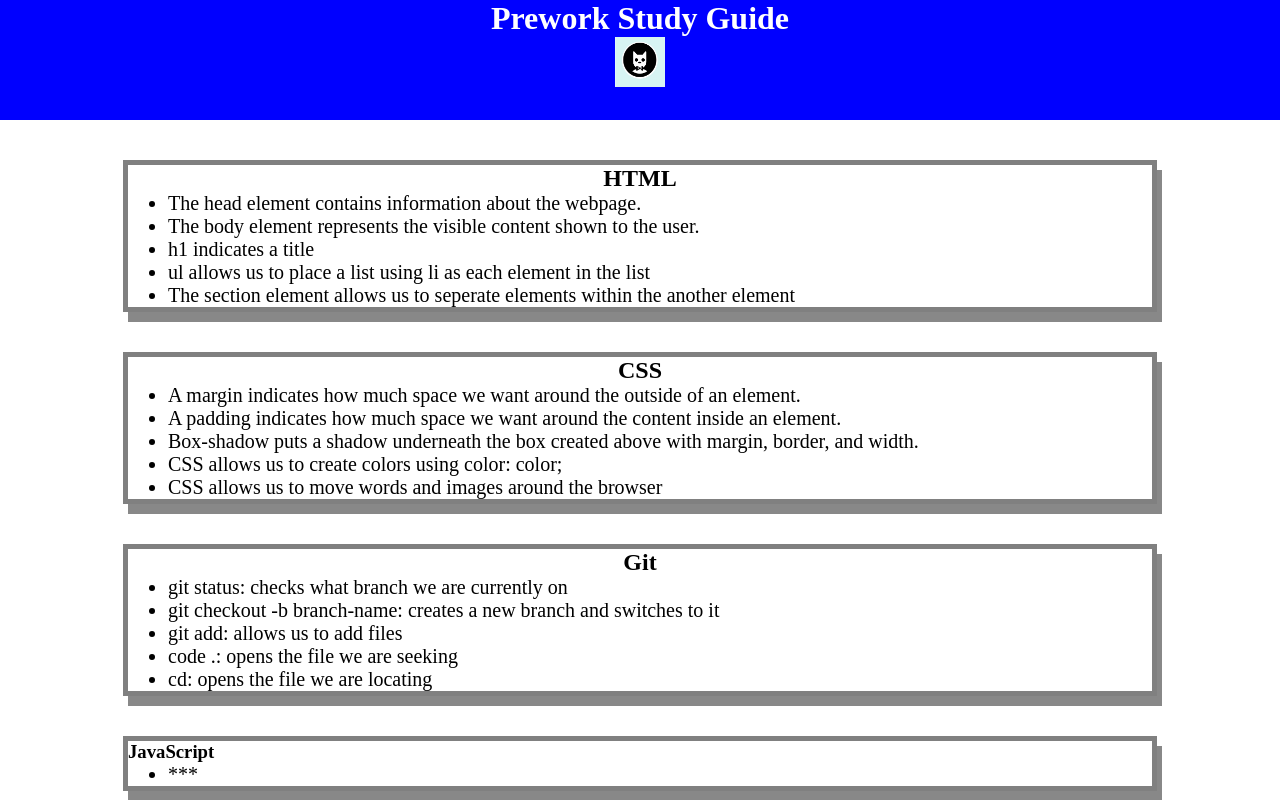
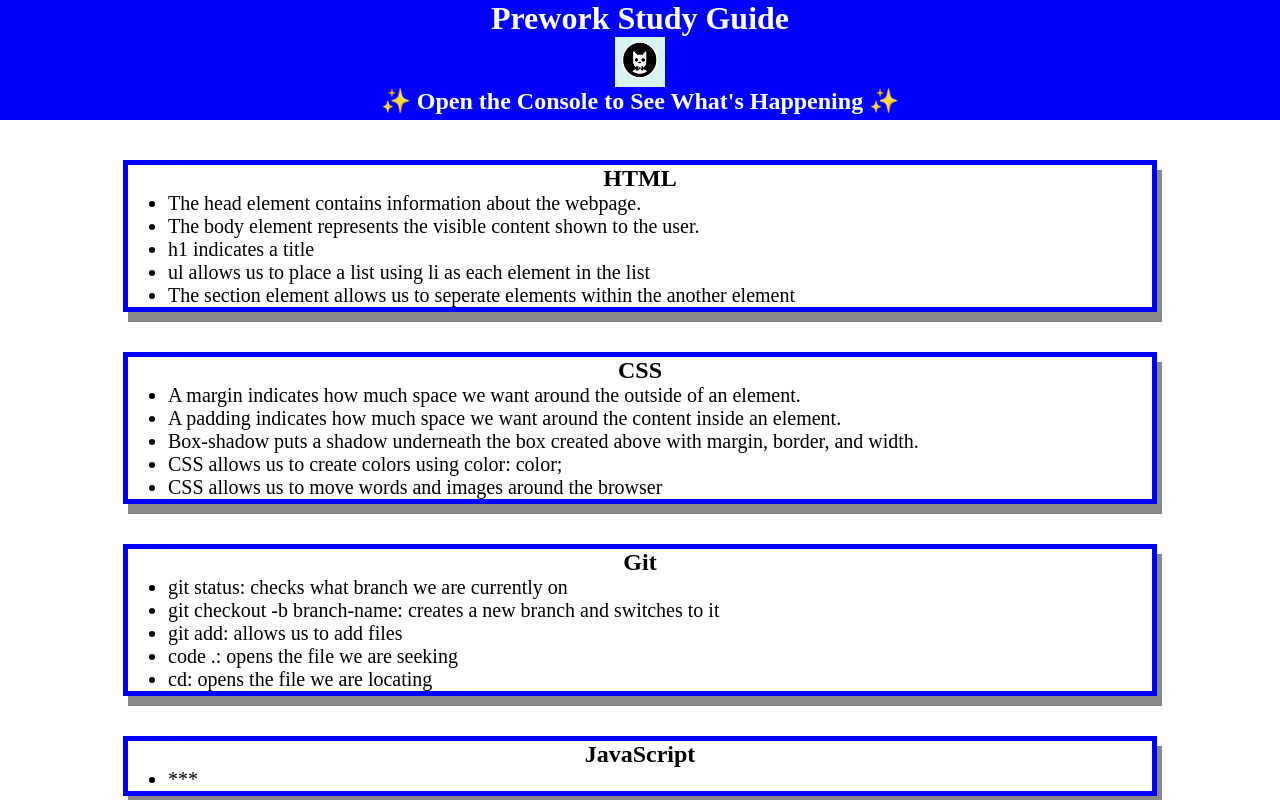
Before and after one commit to Phypai/prework-study-guide, a plain HTML site: page index.html in a window 1280 px wide. Shown: the top 800 px of the page. Drawn offline with Linux system fonts and the light colour scheme; files whose address does not match are found by name.

Commit message:
<Added for loops to script.js>

```diff
--- a/index.html
+++ b/index.html
@@ -11,6 +11,7 @@
     <header id="top">
       <h1>Prework Study Guide</h1>
       <img src="C:\Users\Ryan\bootcamp\study-guide\bowtie-cat.png" alt="Profile image of cat wearing a bow tie." />
+      <h2>✨ Open the Console to See What's Happening ✨</h2>
     </header>
     <main>
       <section class="card" id="html-section">
@@ -44,7 +45,7 @@
         </ul>
       </section>
       <section class="card" id="javascript-section">
-        <h3>JavaScript</h3>
+        <h2>JavaScript</h2>
         <ul>
           <li>***</li>
         </ul>
@@ -54,5 +55,6 @@
     <footer>
       <p>I can code!</p>
     </footer>
+    <script src="C:\Users\Ryan\bootcamp\study-guide\script.js"></script>
   </body>
 </html>
--- /dev/null
+++ b/script.js
@@ -0,0 +1,19 @@
+const topics = ['HTML','CSS','Git','JavaScript'];
+
+for (let x = 0; x < topics.length; x++) {
+    console.log(topics[x]);
+   }
+
+/*
+if (topic === 'HTML') {
+  console.log("Let's study HTML!");
+} else if (topic === 'CSS') {
+  console.log("Let's study CSS!");
+} else if (topic === 'Git') {
+  console.log("Let's study Git!");
+} else if (topic === 'JavaScript') {
+  console.log("Let's study JavaScript!");
+} else {
+  console.log('Please try again!');
+}
+*/
--- a/style.css
+++ b/style.css
@@ -36,6 +36,6 @@ p {
 .card {
     width: 80%;
     margin: 40px auto;
-    border: 5px solid gray;
+    border: 5px solid blue;
     box-shadow: 5px 10px #888888;
 }
```
